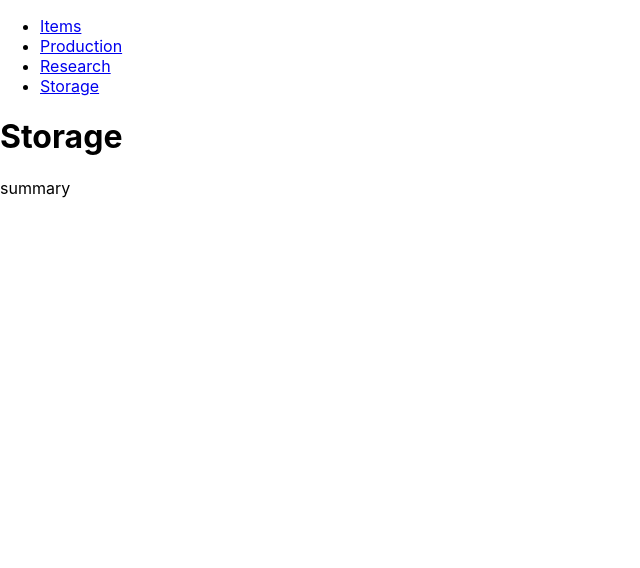
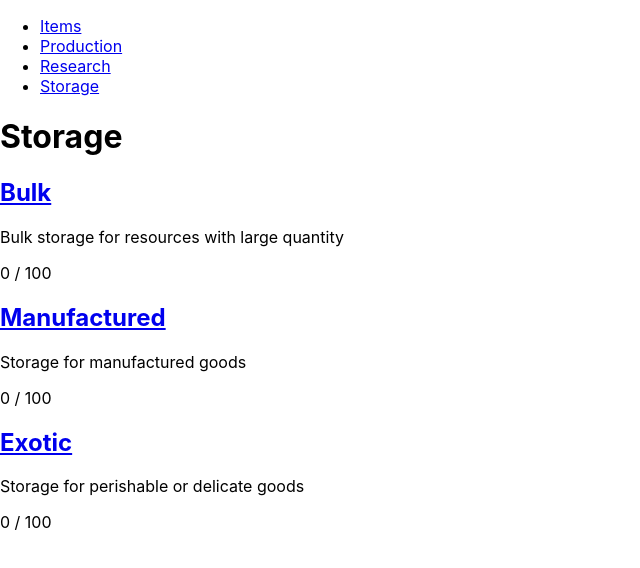
Before and after one commit to SidneyArmitage/idle_game, a React (Create React App) app: page /storage in a window 1280 px wide. Shown: the top 568 px of the page, without its empty margins (0-640 px from the left). Built offline with nearby package versions, Linux system fonts and the light colour scheme.

Commit message:
storage UI part 2

```diff
--- a/src/App.tsx
+++ b/src/App.tsx
@@ -20,8 +20,8 @@ export const App = () => {
             <Route path="production" element={<Production/>}/>
             <Route path="research" element={<Research/>}/>
             <Route path="storage" element={<Storage/>}>
-              <Route path="" element={<Summary/>}/>
-              {[EStorageCategory.BULK, EStorageCategory.MANUFACTURED, EStorageCategory.EXOTIC].map((value) => <Route key={value} path={`${value}`} element={<Detailed/>}/>)}
+              <Route path="" element={<Summary control={control}/>}/>
+              {[EStorageCategory.BULK, EStorageCategory.MANUFACTURED, EStorageCategory.EXOTIC].map((value) => <Route key={value} path={`${value}`} element={<Detailed control={control} id={value}/>}/>)}
             </Route>
           </Route>
         </Routes>
--- a/src/components/item/index.tsx
+++ b/src/components/item/index.tsx
@@ -11,7 +11,7 @@ export const Item = ({name, description, current, max}: IItemProps) => {
       <h2>{name}</h2>
       <p>{description}</p>
       <p>
-        <span>{current}</span>{max ? <span>{max}</span>: ""}</p>
+        <span>{current}</span>&nbsp;{max ? (<span>{max}</span>) : ""}</p>
     </div>
   );
 };
--- a/src/components/pages/storage/detailed.tsx
+++ b/src/components/pages/storage/detailed.tsx
@@ -1,8 +1,31 @@
+import { SimulationControl } from "../../../data/control";
+import { EStorageCategory, getFree } from "../../../data/storage";
+import { Item } from "../../item";
 
-export const Detailed = () => {
+interface IDetailedProps {
+  control: SimulationControl;
+  id: EStorageCategory;
+}
+
+export const Detailed = ({control, id}: IDetailedProps) => {
+  const store = control.getStore(id);
+  const free = getFree(store);
+  // @ts-ignore
+  const itemList = Array.from(new Set([...Object.keys(store.reserved), ...Object.keys(store.stored)])) as number[];
   return (
     <>
-    detailed
+      <h2>{store.name}</h2>
+      <p>{store.description}</p>
+      <p>
+        <span>{store.available - free}</span> / <span>{store.available}</span>
+      </p>
+      <div>
+        {itemList.map((key) => (<Item {...{
+          max: store.reserved[key] ?? free,
+          current: store.stored[key] ?? 0,
+          ...control.getItem(key),
+          }}/>))}
+      </div>
     </>
   );
 };
--- a/src/components/pages/storage/summary.tsx
+++ b/src/components/pages/storage/summary.tsx
@@ -1,8 +1,17 @@
+import { SimulationControl } from "../../../data/control";
+import { EStorageCategory } from "../../../data/storage";
+import { Store } from "../../store";
 
-export const Summary = () => {
+interface ISummaryProps {
+  control: SimulationControl
+}
+
+export const Summary = ({control}: ISummaryProps) => {
   return (
     <>
-      summary
+      <Store {...control.getStore(EStorageCategory.BULK)}/>
+      <Store {...control.getStore(EStorageCategory.MANUFACTURED)}/>
+      <Store {...control.getStore(EStorageCategory.EXOTIC)}/>
     </>
   );
 };
--- a/src/data/control.ts
+++ b/src/data/control.ts
@@ -1,9 +1,8 @@
-import items from "../config/items";
 import { reset } from "../config/reset";
 import { EModifierEffect, EModifierType, Modifiers } from "./modifier";
 import { IProduction } from "./production";
 import { IResearch } from "./research";
-import { EStorageCategory, IStorage } from "./storage";
+import { EStorageCategory, getFree, IStorage } from "./storage";
 import { IGetItem, IItem } from "./types";
 
 export class SimulationControl {
@@ -40,9 +39,20 @@ export class SimulationControl {
         ...item,
         ...(getAmounts ? {
           current: this.storage[item.storageCategory].stored[item.id] ?? 0,
-          max: this.storage[item.storageCategory].reserved[item.id],
+          ...(this.storage[item.storageCategory].reserved[item.id] ? {max: this.storage[item.storageCategory].reserved[item.id]} : {})
         }: {})
       }));
+  }
+
+  getItem(key: number) {
+    return this.items[key];
+  }
+
+  getStore(key: EStorageCategory) {
+    return {
+      ...this.storage[key],
+      used: this.storage[key].available - getFree(this.storage[key])
+    };
   }
 
   reset() {
```
